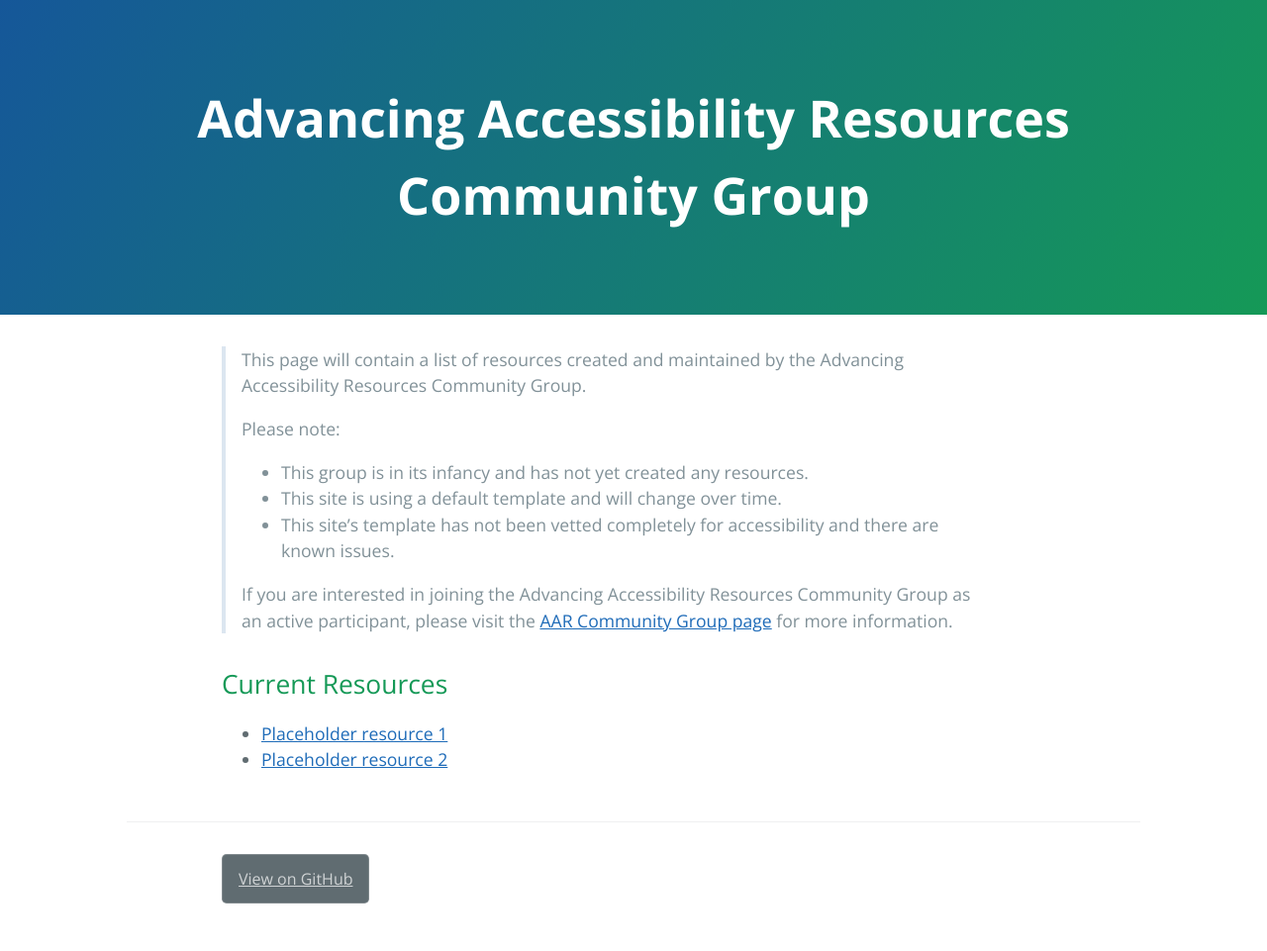
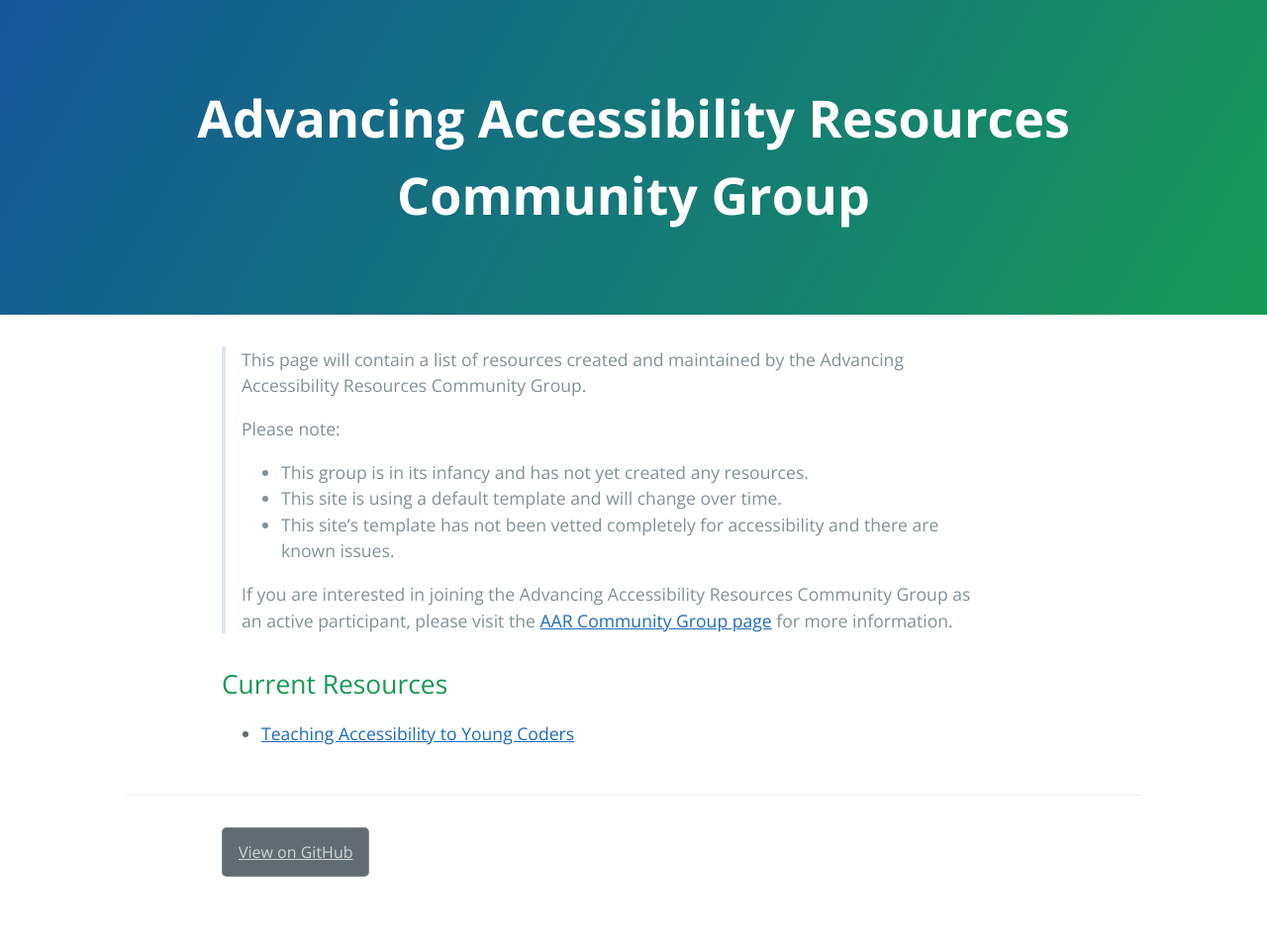
Before and after one commit to w3c-cg/aar, a Jekyll site: the page built from index.md, in a window 1280 px wide. Shown: the whole page at 99% size. Built offline with Jekyll 4.4.1, drawn with Linux system fonts in a browser that asks for light colours; after the commit the page ends 934 px from its top, so only the background shows below that.

Commit message:
Update index.md

```diff
--- a/index.md
+++ b/index.md
@@ -17,5 +17,4 @@ show_description: false
 
 ## Current Resources
 
-*   [Placeholder resource 1](resources/resource1)
-*   [Placeholder resource 2](resources/resource2)
+*   [Teaching Accessibility to Young Coders](resources/teaching_accessibility_to_young_coders)
```
